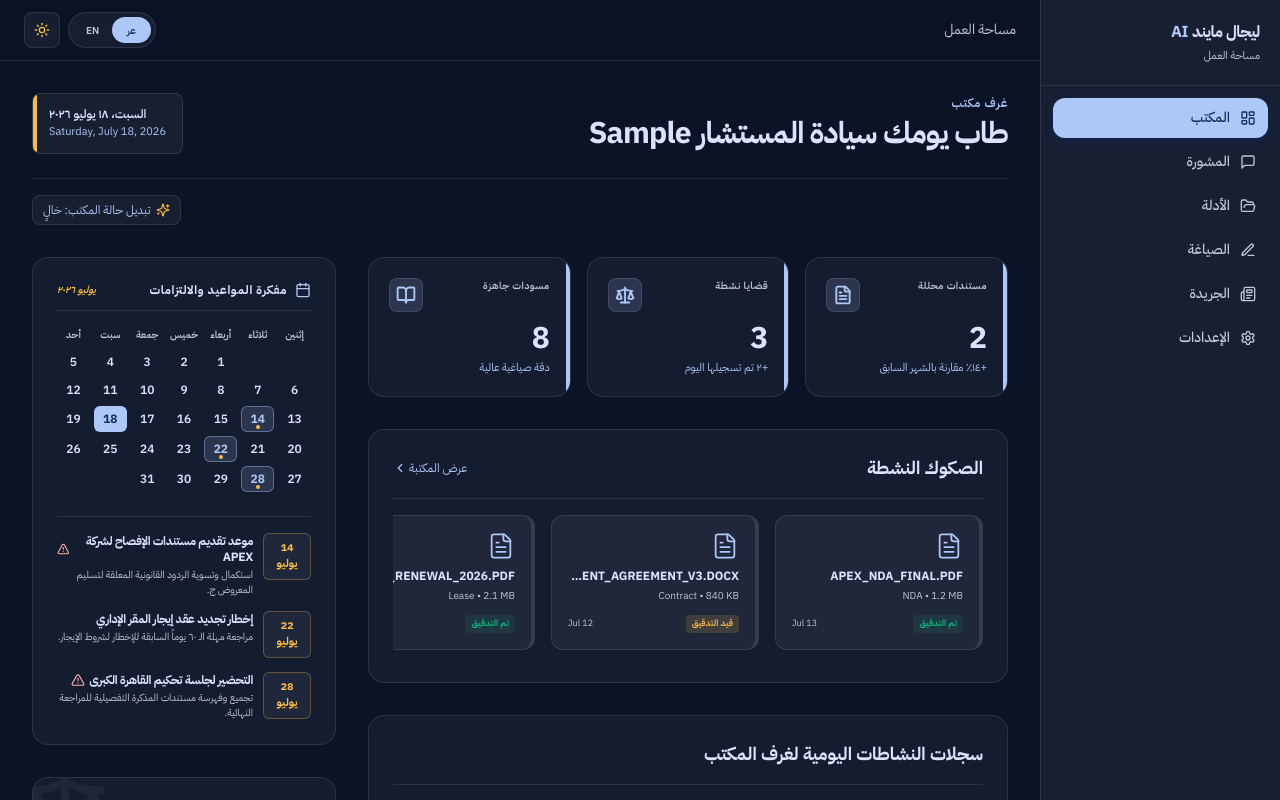
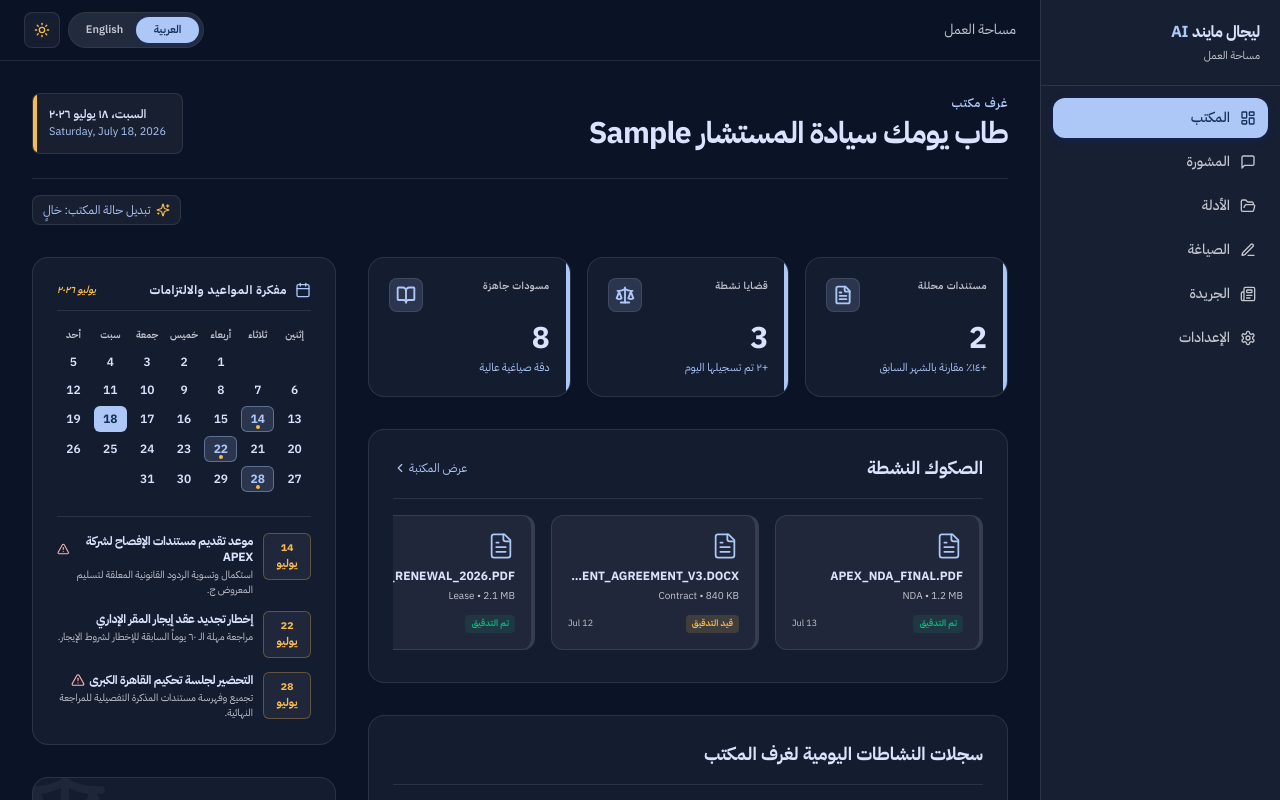
Before and after one commit to ALi-Maher-Mohamed/Legal-Mind-front, a Next.js app: page /dashboard in a window 1280 px wide. Shown: the top 800 px of the page. Built offline with nearby package versions, Linux system fonts and the light colour scheme; sample sign-in values are in the browser's storage.

Commit message:
adding reusable langswitch componnet

```diff
--- a/src/components/layouts/Navbar.tsx
+++ b/src/components/layouts/Navbar.tsx
@@ -6,13 +6,13 @@ import { useScroll } from "@/hooks/useScroll";
 import { useLanguage } from "@/hooks/useLanguage";
 import { useThemeContext } from "@/lib/providers/ThemeProvider";
 import { ROUTES } from "@/config/routes";
-import { Button } from "@/components/ui";
+import { Button, LanguageSwitch } from "@/components/ui";
 import { Menu, X, Sun, Moon } from "lucide-react";
 import { motion, AnimatePresence } from "framer-motion";
 
 export default function Navbar() {
   const scrolled = useScroll(20);
-  const { locale, toggleLanguage, t, isRtl } = useLanguage();
+  const { t, isRtl } = useLanguage();
   const { theme, toggleTheme } = useThemeContext();
   const [isOpen, setIsOpen] = useState(false);
 
@@ -67,7 +67,7 @@ export default function Navbar() {
           </nav>
 
           <div className="hidden lg:flex items-center gap-3">
-            <LanguageSwitch locale={locale} onToggle={toggleLanguage} />
+            <LanguageSwitch />
             <ThemeSwitch theme={theme} onToggle={toggleTheme} isRtl={isRtl} />
             <Link href={ROUTES.login}>
               <Button variant="primary" size="sm">
@@ -147,11 +147,7 @@ export default function Navbar() {
                   <p className="text-[11px] font-semibold uppercase tracking-wider text-muted">
                     {isRtl ? "اللغة" : "Language"}
                   </p>
-                  <LanguageSwitch
-                    locale={locale}
-                    onToggle={toggleLanguage}
-                    fullWidth
-                  />
+                  <LanguageSwitch fullWidth />
                 </div>
 
                 <div className="space-y-2">
@@ -181,55 +177,6 @@ export default function Navbar() {
         )}
       </AnimatePresence>
     </>
-  );
-}
-
-function LanguageSwitch({
-  locale,
-  onToggle,
-  compact = false,
-  fullWidth = false,
-}: {
-  locale: "en" | "ar";
-  onToggle: () => void;
-  compact?: boolean;
-  fullWidth?: boolean;
-}) {
-  const isAr = locale === "ar";
-
-  return (
-    <button
-      type="button"
-      role="switch"
-      dir="ltr"
-      aria-checked={isAr}
-      aria-label={isAr ? "Switch to English" : "التبديل للعربية"}
-      onClick={onToggle}
-      className={`relative inline-flex items-center rounded-full border border-outline/50 bg-surface-raised p-1 cursor-pointer select-none focus:outline-none focus-visible:ring-2 focus-visible:ring-brand/40 ${
-        fullWidth ? "h-11 w-full" : "h-9 w-[5.75rem]"
-      }`}
-    >
-      <span
-        aria-hidden
-        className={`pointer-events-none absolute top-1 bottom-1 start-1 w-[calc(50%-4px)] rounded-full bg-brand shadow-[0_1px_4px_rgba(0,62,199,0.35)] transition-transform duration-200 ease-out ${
-          isAr ? "translate-x-full" : "translate-x-0"
-        }`}
-      />
-      <span
-        className={`relative z-10 flex flex-1 items-center justify-center px-1 text-center font-semibold transition-colors ${
-          fullWidth ? "text-sm" : "text-[11px]"
-        } ${!isAr ? "text-on-brand" : "text-muted"}`}
-      >
-        {compact ? "EN" : "English"}
-      </span>
-      <span
-        className={`relative z-10 flex flex-1 items-center justify-center px-1 text-center font-semibold transition-colors ${
-          fullWidth ? "text-sm" : "text-[11px]"
-        } ${isAr ? "text-on-brand" : "text-muted"}`}
-      >
-        {compact ? "عر" : "العربية"}
-      </span>
-    </button>
   );
 }
 
--- /dev/null
+++ b/src/components/ui/LanguageSwitch.tsx
@@ -0,0 +1,67 @@
+'use client';
+
+import { useLanguage } from '@/hooks/useLanguage';
+import type { Locale } from '@/config/translations';
+
+type Props = {
+  /** Short labels: EN / عر */
+  compact?: boolean;
+  /** Stretch to container width (drawer menus) */
+  fullWidth?: boolean;
+  className?: string;
+  /** Optional overrides — defaults to useLanguage() */
+  locale?: Locale;
+  onToggle?: () => void;
+};
+
+/**
+ * Shared language switch — same look as landing Navbar.
+ * Use across landing, auth, and dashboard.
+ */
+export default function LanguageSwitch({
+  compact = false,
+  fullWidth = false,
+  className = '',
+  locale: localeProp,
+  onToggle: onToggleProp,
+}: Props) {
+  const lang = useLanguage();
+  const locale = localeProp ?? lang.locale;
+  const onToggle = onToggleProp ?? lang.toggleLanguage;
+  const isAr = locale === 'ar';
+
+  return (
+    <button
+      type="button"
+      role="switch"
+      dir="ltr"
+      aria-checked={isAr}
+      aria-label={isAr ? 'Switch to English' : 'التبديل للعربية'}
+      onClick={onToggle}
+      className={`relative inline-flex items-center rounded-full border border-outline/50 bg-surface-raised p-1 cursor-pointer select-none focus:outline-none focus-visible:ring-2 focus-visible:ring-brand/40 ${
+        fullWidth ? 'h-11 w-full' : compact ? 'h-9 w-[5.75rem]' : 'h-9 min-w-[8.5rem]'
+      } ${className}`}
+    >
+      <span
+        aria-hidden
+        className={`pointer-events-none absolute top-1 bottom-1 start-1 w-[calc(50%-4px)] rounded-full bg-brand shadow-[0_1px_4px_rgba(0,62,199,0.35)] transition-transform duration-200 ease-out ${
+          isAr ? 'translate-x-full' : 'translate-x-0'
+        }`}
+      />
+      <span
+        className={`relative z-10 flex flex-1 items-center justify-center px-1 text-center font-semibold transition-colors ${
+          fullWidth ? 'text-sm' : 'text-[11px]'
+        } ${!isAr ? 'text-on-brand' : 'text-muted'}`}
+      >
+        {compact ? 'EN' : 'English'}
+      </span>
+      <span
+        className={`relative z-10 flex flex-1 items-center justify-center px-1 text-center font-semibold transition-colors ${
+          fullWidth ? 'text-sm' : 'text-[11px]'
+        } ${isAr ? 'text-on-brand' : 'text-muted'}`}
+      >
+        {compact ? 'عر' : 'العربية'}
+      </span>
+    </button>
+  );
+}
--- a/src/components/ui/index.ts
+++ b/src/components/ui/index.ts
@@ -6,9 +6,11 @@ export { default as SectionTitle } from './SectionTitle';
 export { default as FAQItem } from './FAQItem';
 export { default as Counter } from './Counter';
 export { default as ChatBubble } from './ChatBubble';
+export { default as LanguageSwitch } from './LanguageSwitch';
 export * from './Button';
 export * from './Card';
 export * from './SectionTitle';
 export * from './FAQItem';
 export * from './Counter';
 export * from './ChatBubble';
+export * from './LanguageSwitch';
--- a/src/modules/auth/components/AuthToolbar.tsx
+++ b/src/modules/auth/components/AuthToolbar.tsx
@@ -3,11 +3,11 @@
 import { Sun, Moon } from 'lucide-react';
 import { useLanguage } from '@/hooks/useLanguage';
 import { useThemeContext } from '@/lib/providers/ThemeProvider';
+import { LanguageSwitch } from '@/components/ui';
 
 export default function AuthToolbar() {
-  const { locale, toggleLanguage, isRtl } = useLanguage();
+  const { isRtl } = useLanguage();
   const { theme, toggleTheme } = useThemeContext();
-  const isAr = locale === 'ar';
 
   const btnClass =
     'flex items-center justify-center gap-1.5 h-9 min-w-9 px-2.5 rounded-lg border border-outline/50 bg-surface-raised text-muted hover:bg-[#f0f4ff] hover:text-foreground dark:hover:bg-white/10 dark:hover:text-white transition focus:outline-none focus-visible:ring-2 focus-visible:ring-brand/40 cursor-pointer';
@@ -22,28 +22,7 @@ export default function AuthToolbar() {
       >
         {theme === 'dark' ? <Sun className="h-4 w-4 text-accent" /> : <Moon className="h-4 w-4" />}
       </button>
-
-      <button
-        type="button"
-        role="switch"
-        dir="ltr"
-        aria-checked={isAr}
-        aria-label={isAr ? 'Switch to English' : 'التبديل للعربية'}
-        onClick={toggleLanguage}
-        className="relative inline-flex h-9 w-[4.75rem] items-center rounded-full border border-outline/50 bg-surface-raised p-0.5 cursor-pointer select-none"
-      >
-        <span
-          className={`absolute top-0.5 bottom-0.5 start-0.5 w-[calc(50%-2px)] rounded-full bg-brand shadow-sm transition-transform duration-200 ${
-            isAr ? 'translate-x-[calc(100%+2px)]' : 'translate-x-0'
-          }`}
-        />
-        <span className={`relative z-10 flex-1 text-center text-[10px] font-semibold ${!isAr ? 'text-on-brand' : 'text-muted'}`}>
-          EN
-        </span>
-        <span className={`relative z-10 flex-1 text-center text-[10px] font-semibold ${isAr ? 'text-on-brand' : 'text-muted'}`}>
-          عر
-        </span>
-      </button>
+      <LanguageSwitch />
     </div>
   );
 }
--- a/src/modules/dashboard/components/shell/DashboardTopBar.tsx
+++ b/src/modules/dashboard/components/shell/DashboardTopBar.tsx
@@ -3,14 +3,13 @@
 import { LogOut, Sun, Moon } from 'lucide-react';
 import { useLanguage } from '@/hooks/useLanguage';
 import { useThemeContext } from '@/lib/providers/ThemeProvider';
-import SegmentSwitch from '../ui/SegmentSwitch';
+import { LanguageSwitch } from '@/components/ui';
 
 type Props = { onLogout: () => void };
 
 export default function DashboardTopBar({ onLogout }: Props) {
-  const { t, locale, toggleLanguage, isRtl } = useLanguage();
+  const { t, isRtl } = useLanguage();
   const { theme, toggleTheme } = useThemeContext();
-  const isAr = locale === 'ar';
 
   return (
     <header className="sticky top-0 z-30 flex items-center justify-between gap-3 border-b border-brand/15 bg-white/90 px-4 py-3 backdrop-blur-md dark:border-white/10 dark:bg-background/90 sm:px-6">
@@ -23,13 +22,7 @@ export default function DashboardTopBar({ onLogout }: Props) {
       <p className="hidden text-sm text-muted md:block">{t.dashboard.workspace}</p>
 
       <div className="flex items-center gap-2">
-        <SegmentSwitch
-          checked={isAr}
-          onToggle={toggleLanguage}
-          leftLabel="EN"
-          rightLabel="عر"
-          ariaLabel={isAr ? 'Switch to English' : 'التبديل للعربية'}
-        />
+        <LanguageSwitch />
         <button
           type="button"
           onClick={toggleTheme}
--- a/src/modules/dashboard/components/ui/SegmentSwitch.tsx
+++ /dev/null
@@ -1,51 +0,0 @@
-type Props = {
-  checked: boolean;
-  onToggle: () => void;
-  leftLabel: string;
-  rightLabel: string;
-  ariaLabel: string;
-  className?: string;
-};
-
-/** Reusable two-option pill switch (language, theme, etc.) */
-export default function SegmentSwitch({
-  checked,
-  onToggle,
-  leftLabel,
-  rightLabel,
-  ariaLabel,
-  className = '',
-}: Props) {
-  return (
-    <button
-      type="button"
-      role="switch"
-      dir="ltr"
-      aria-checked={checked}
-      aria-label={ariaLabel}
-      onClick={onToggle}
-      className={`relative inline-flex h-9 w-[5.5rem] items-center rounded-full border border-brand/15 bg-[#f0f4ff] p-1 cursor-pointer select-none focus:outline-none focus-visible:ring-2 focus-visible:ring-brand/40 dark:border-white/10 dark:bg-white/5 ${className}`}
-    >
-      <span
-        aria-hidden
-        className={`pointer-events-none absolute top-1 bottom-1 start-1 w-[calc(50%-4px)] rounded-full bg-brand shadow-sm transition-transform duration-200 ${
-          checked ? 'translate-x-full' : 'translate-x-0'
-        }`}
-      />
-      <span
-        className={`relative z-10 flex-1 text-center text-[10px] font-semibold ${
-          !checked ? 'text-on-brand' : 'text-muted'
-        }`}
-      >
-        {leftLabel}
-      </span>
-      <span
-        className={`relative z-10 flex-1 text-center text-[10px] font-semibold ${
-          checked ? 'text-on-brand' : 'text-muted'
-        }`}
-      >
-        {rightLabel}
-      </span>
-    </button>
-  );
-}
```
